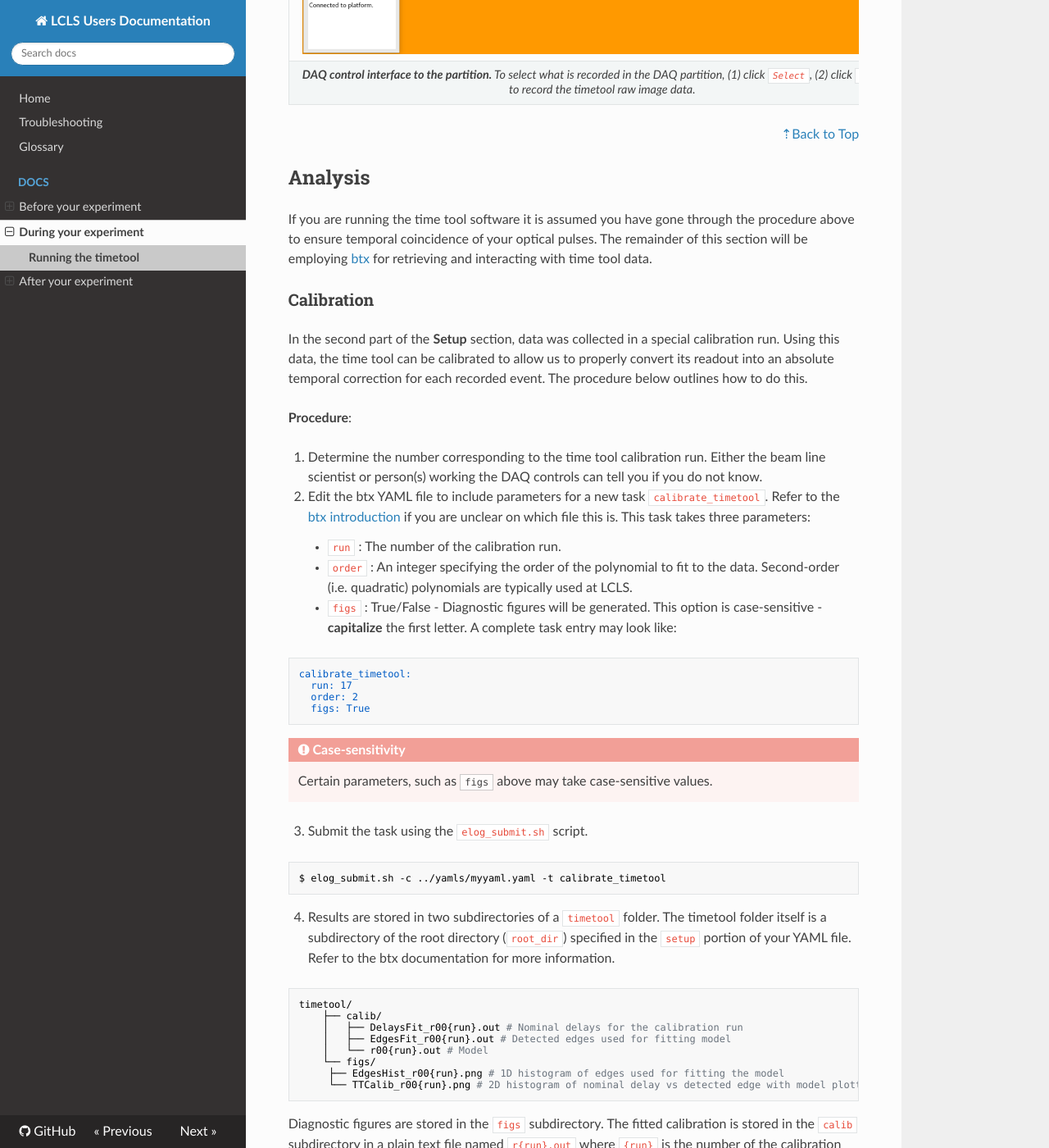
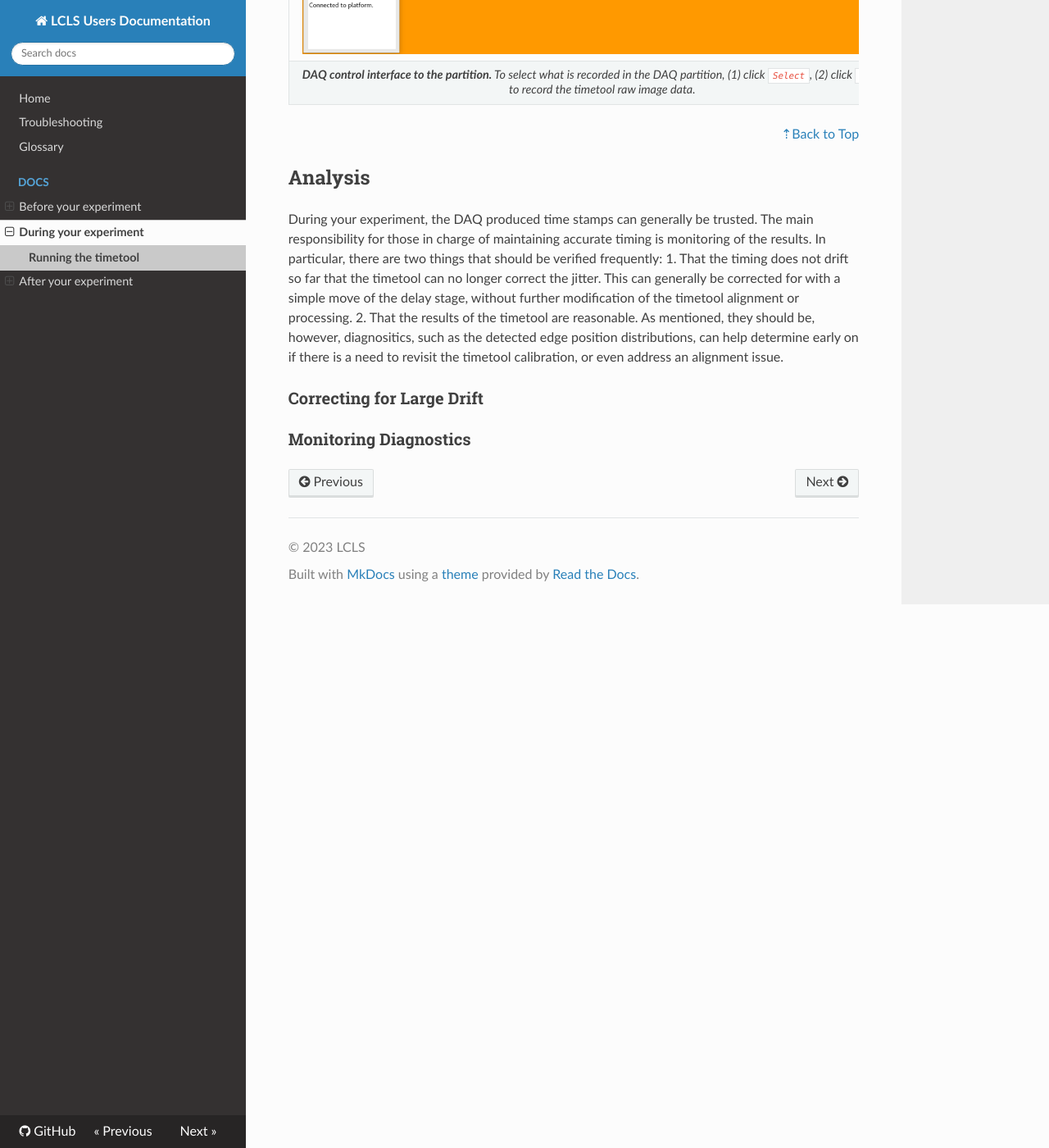
Before and after one commit to lcls-users/lcls-users, an MkDocs documentation site: the page built from docs/during/timetool.md, in a window 1280 px wide and 1400 px high, scrolled down 2405 px. Shown: the whole window at 82% size. Built offline with MkDocs 1.6.1, drawn with Linux system fonts in a browser that asks for light colours; nearby versions of some CDN libraries; some of the changed text lies outside the part shown.

Commit message:
Move btx analysis from during>timetool to after>timetool.

````diff
--- a/docs/during/timetool.md
+++ b/docs/during/timetool.md
@@ -31,93 +31,10 @@ Before the time tool can be employed it must be calibrated. During the process o
 
 ## Analysis {: #analysis}
 
-If you are running the time tool software it is assumed you have gone through the procedure above to ensure temporal coincidence of your optical pulses. The remainder of this section will be employing [btx](https://www.github.com/lcls-users/btx) for retrieving and interacting with time tool data.
+During your experiment, the DAQ produced time stamps can generally be trusted. The main responsibility for those in charge of maintaining accurate timing is monitoring of the results. In particular, there are two things that should be verified frequently:
+1. That the timing does not drift so far that the timetool can no longer correct the jitter. This can generally be corrected for with a simple move of the delay stage, without further modification of the timetool alignment or processing.
+2. That the results of the timetool are reasonable. As mentioned, they should be, however, diagnositics, such as the detected edge position distributions, can help determine early on if there is a need to revisit the timetool calibration, or even address an alignment issue.
 
-### Calibration
-In the second part of the **Setup** section, data was collected in a special calibration run. Using this data, the time tool can be calibrated to allow us to properly convert its readout into an absolute temporal correction for each recorded event. The procedure below outlines how to do this.
+### Correcting for Large Drift
 
-**Procedure**:
-
-1. Determine the number corresponding to the time tool calibration run. Either the beam line scientist or person(s) working the DAQ controls can tell you if you do not know.
-2. Edit the btx YAML file to include parameters for a new task ```calibrate_timetool```. Refer to the [btx introduction](/before/btxintro) if you are unclear on which file this is. This task takes three parameters:
-    - ```run``` : The number of the calibration run.
-    - ```order``` : An integer specifying the order of the polynomial to fit to the data. Second-order (i.e. quadratic) polynomials are typically used at LCLS.
-    - ```figs``` : True/False - Diagnostic figures will be generated. This option is case-sensitive - **capitalize** the first letter.
-    A complete task entry may look like:
-```yaml
-calibrate_timetool:
-  run: 17
-  order: 2
-  figs: True
-```
-
-!!! danger "Case-sensitivity"
-    Certain parameters, such as ```figs``` above may take case-sensitive values.
-
-<ol start=3>
-<li>Submit the task using the <code>elog_submit.sh</code> script.</li>
-</ol>
-```bash
-$ elog_submit.sh -c ../yamls/myyaml.yaml -t calibrate_timetool
-```
-<ol start=4>
-<li>Results are stored in two subdirectories of a <code>timetool</code> folder. The timetool folder itself is a subdirectory of the root directory (<code>root_dir</code>) specified in the <code>setup</code> portion of your YAML file. Refer to the btx documentation for more information.</li>
-</ol>
-```
-timetool/
-    ├── calib/
-    │   ├── DelaysFit_r00{run}.out # Nominal delays for the calibration run
-    │   ├── EdgesFit_r00{run}.out # Detected edges used for fitting model
-    │   └── r00{run}.out # Model
-    └── figs/
-     ├── EdgesHist_r00{run}.png # 1D histogram of edges used for fitting the model
-     └── TTCalib_r00{run}.png # 2D histogram of nominal delay vs detected edge with model plotted over it
-```
-Diagnostic figures are stored in the ```figs``` subdirectory. The fitted calibration is stored in the ```calib``` subdirectory in a plain text file named ```r{run}.out``` where ```{run}``` is the number of the calibration run. The model is stored as polynomial coefficients in descending order. This file is what is used for performing timetool corrections to experimental data as explained below.
-
-### Running the Timetool
-Once the time tool has been calibrated, a set of model parameters will be stored which can be used to correct the nominal time for any event in actual experimental data runs. An additional task has been defined in order to produce these corrections for you. Similarly to timetool calibration this task is defined in your btx YAML file. Note that you will likely need to run multiple calibration runs as the timing will drift over the course of your experiment. Make sure that you are using the most recent calibration for performing corrections.
-
-!!! danger "Timing Drifts"
-    The instrument timing will drift over the course of your experiment. Make sure to frequently calibrate the timetool and only use recent calibration models for performing timetool corrections.
-
-**Procedure**:
-
-1. Determine the run, or runs, for which you would like to generate timetool corrections. Any number of contiguous runs can be analyzed in a single task submission, as long as all the runs in the specified range were collected with the **same nominal time delay**.
-2. Create a new task, ```timetool_correct```, in the btx YAML file. This task takes four parameters:
-    - ```runs``` : A single run or range of runs to correct with the time tool. Ranges should be specified with a hyphen. E.g. 17-21
-    - ```nominal_ps``` : The nominal delay in picoseconds.
-    - ```model``` : The file location of the time tool calibration model coefficients. If left empty, btx will try to retrieve the most recent model. If none is available it will return the nominal time for each event with an error message in the logs. Refer to [this page](/before/timetool) for information on defining relative paths. Leaving this parameter blank is a fine choice, as long as you have completed a timetool calibration task.
-    - ```figs``` : True/False - Diagnostic figures will be generated. This option is case-sensitive - **capitalize** the first letter.
-
-
-    A completed entry may look like the following:
-
-```yaml
-timetool_correct:
-  runs: 15-60
-  nominal: 1
-  model:
-  figs: True
-```
-
-!!! danger "Case-sensitivity"
-    Certain parameters, such as ```figs``` above may take case-sensitive values.
-
-<ol start=3>
-<li>Submit your task using <code>elog_submit.sh</code>.</li></ol>
-```bash
-$ elog_submit.sh -c ../yamls/myyaml.yaml -t timetool_correct
-```
-<ol start=4>
-<li>Repeatedly submit the task with different sets of runs as needed. Monitor diagnostic figures to ensure that timing is not drifting.</li></ol>
-
-
-As with calibration, results will be stored in two subdirectories of the ```timetool``` folder. Figures will be stored in the ```figs``` sudirectory. The ```corrections``` subdirectory will contain a file ```r00{run}.out``` where ```{run}``` is the run number, or range of runs, analyzed with a single task submission. Results in this file are stored in a two-column, space-delimited format. Each row of the file contains a timetool correction for a single event. A uniqe event identifier of the format ```seconds-nanoseconds-fiducial``` is followed by the timetool corrected time stamp (i.e. the actual delay).
-```
-timetool/
-├── corrections/
-│   └── r00{run}.out
-└── figs/
-     └── EdgesHist_r00{run}.png
-```
+### Monitoring Diagnostics
````
Also changed, not shown: docs/after/timetool.md (+114 -0 lines).
